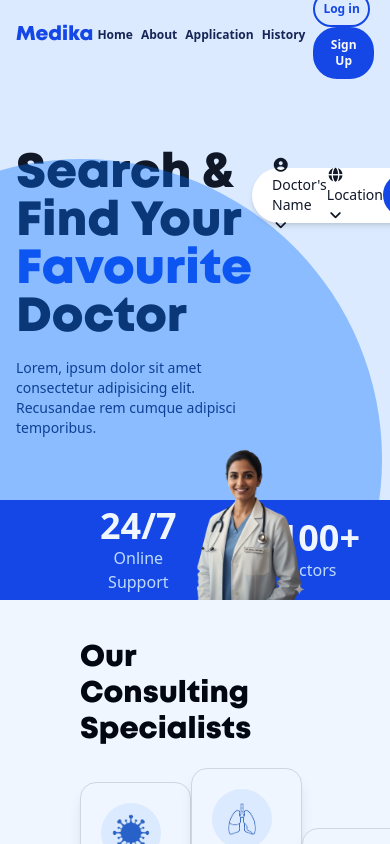
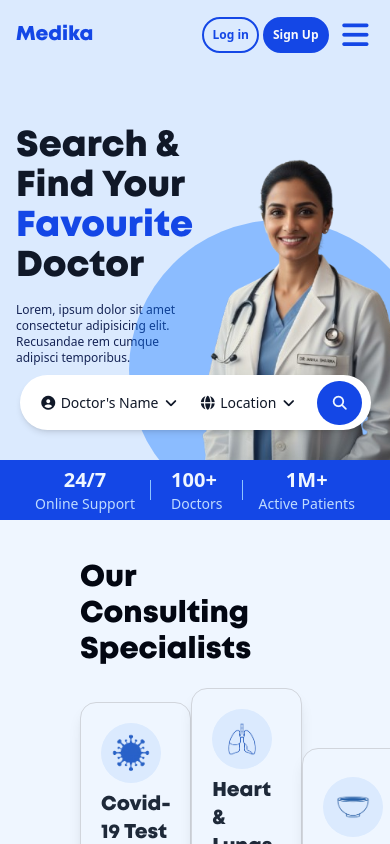
Before and after one commit to zimcodes1/MEDIKA, a React (Vite) app in the folder medika/: page / in a window 390 px wide. Shown: the top 844 px of the page. Built offline with nearby package versions, Linux system fonts and the light colour scheme.

Commit message:
Added responsiveness for the header and hero sections (Though no mobile navbar)

```diff
--- a/medika/src/components/Hero.tsx
+++ b/medika/src/components/Hero.tsx
@@ -2,25 +2,25 @@ import ButBar from "./micros/ButBar";
 
 const Hero = ()=>{
     return(
-        <div className='w-full h-[530px] bg-blue-100 flex px-20 max-sm:px-4 relative overflow-hidden flex-wrap'>
-        <div className='flex w-[50%] h-full flex-col py-20 flex-wrap'>
-          <h1 className='font-[Mont] text-5xl text-gray-900'>Search & Find Your <b className='text-blue-700'>Favourite</b> Doctor</h1>
-          <p className='text-sm text-blue-950 font-sans mt-4'>Lorem, ipsum dolor sit amet consectetur adipisicing elit. Recusandae rem cumque adipisci temporibus.</p>
+        <div className='w-full h-[530px] max-sm:h-[450px] bg-blue-100 flex px-20 max-sm:px-4 relative overflow-hidden flex-wrap'>
+        <div className='flex w-[50%] h-full flex-col py-20 flex-wrap max-sm:py-14'>
+          <h1 className='font-[Mont] text-5xl text-gray-900 max-sm:text-4xl'>Search & Find Your <b className='text-blue-700'>Favourite</b> Doctor</h1>
+          <p className='text-sm text-blue-950 font-sans mt-4 max-sm:text-xs'>Lorem, ipsum dolor sit amet consectetur adipisicing elit. Recusandae rem cumque adipisci temporibus.</p>
 
-          <div className='flex w-full h-[55px] rounded-4xl bg-white shadow-md mt-[10%] justify-between pl-5 pr-2 items-center text-sm text-gray-900'>
+          <div className='flex w-full h-[55px] rounded-4xl bg-white shadow-md mt-[10%] justify-between pl-5 pr-2 items-center text-sm text-gray-900 max-sm:absolute max-sm:bottom-[20%] max-sm:w-[90%] max-sm:left-[5%] max-sm:z-50'>
             <span className='cursor-pointer'>
               <p><i className="fa fa-user-circle"></i> Doctor's Name <i className="fa fa-angle-down"></i></p>
             </span>
             <span className='cursor-pointer'>
               <p><i className="fa fa-globe"></i> Location <i className="fa fa-angle-down"></i></p>
             </span>
-            <span className='cursor-pointer py-3 px-3.5 bg-blue-700 rounded-full text-blue-50 hover:bg-blue-300'>
+            <span className='cursor-pointer py-3 px-3.5 bg-blue-700 rounded-full text-blue-50 hover:bg-blue-300 hover:text-gray-900'>
               <i className="fa fa-search"></i>
             </span>
           </div>
         </div>
-        <img className='w-[50%] h-auto absolute right-20 z-10 bottom-0' src="/images/doctor.png" alt="Doctor" />
-        <div className='w-[600px] h-[600px] absolute bg-[#006eff5e] rounded-full right-2 bottom-[-30%]'>
+        <img className='w-[50%] h-auto absolute right-20 z-10 bottom-0 max-sm:bottom-[60px] max-sm:w-[500px] max-sm:right-[-10%]' src="/images/doctor.png" alt="Doctor" />
+        <div className='w-[600px] h-[600px] max-sm:h-[300px] max-sm:w-[300px] absolute bg-[#006eff5e] rounded-full right-2 bottom-[-30%] max-sm:bottom-0 max-sm:right-[-10%]'>
 
         </div>
         <ButBar></ButBar>
--- a/medika/src/components/TopBar.tsx
+++ b/medika/src/components/TopBar.tsx
@@ -4,15 +4,16 @@ const TopBar = ()=>{
     return(
         <div className='sticky top-0 bg-blue-100 h-[70px] w-full flex justify-between items-center px-20 max-sm:px-4 z-50'>
           <span><h3 className='max-sm:text-xl text-2xl font-bold font-[Mont] text-blue-700'>Medika</h3></span>
-          <span className='flex'>
-            <a href="#" className='max-sm:mx-1 max-sm:text-xs text-blue-950 font-semibold mx-2 hover:border-b-2 hover:border-blue-700 hover:text-blue-700 transition duration-600'>Home</a>
-            <a href="#" className='max-sm:mx-1 max-sm:text-xs text-blue-950 font-semibold mx-2 hover:border-b-2 hover:border-blue-700 hover:text-blue-700 transition duration-600'>About</a>
-            <a href="#" className='max-sm:mx-1 max-sm:text-xs text-blue-950 font-semibold mx-2 hover:border-b-2 hover:border-blue-700 hover:text-blue-700 transition duration-600'>Application</a>
-            <a href="#" className='max-sm:mx-1 max-sm:text-xs text-blue-950 font-semibold mx-2 hover:border-b-2 hover:border-blue-700 hover:text-blue-700 transition duration-600'>History</a>
+          <span className='flex max-sm:hidden'>
+            <a href="#" className=' text-blue-950 font-semibold mx-2 hover:border-b-2 hover:border-blue-700 hover:text-blue-700 transition duration-600'>Home</a>
+            <a href="#" className=' text-blue-950 font-semibold mx-2 hover:border-b-2 hover:border-blue-700 hover:text-blue-700 transition duration-600'>About</a>
+            <a href="#" className=' text-blue-950 font-semibold mx-2 hover:border-b-2 hover:border-blue-700 hover:text-blue-700 transition duration-600'>Application</a>
+            <a href="#" className=' text-blue-950 font-semibold mx-2 hover:border-b-2 hover:border-blue-700 hover:text-blue-700 transition duration-600'>History</a>
           </span>
-          <span className=''>
+          <span className='flex justify-center items-center'>
             <button className='max-sm:text-xs max-sm:px-2 max-sm:mx-0 max-sm:ml-1 transition-all duration-700 mx-2 px-6 py-2 border-2 border-blue-700 rounded-3xl text-blue-700 font-semibold hover:text-gray-50 hover:bg-blue-700'>Log in</button>
             <button className='max-sm:text-xs max-sm:px-2 max-sm:mx-0 max-sm:ml-1 transition-all duration-700 mx-2 px-6 py-2 bg-blue-700 rounded-3xl text-gray-50 font-semibold hover:bg-transparent border-2 border-blue-700 hover:text-blue-700'>Sign Up</button>
+            <i className="fa fa-bars text-3xl ml-2 text-blue-700 cursor-pointer"></i>
           </span>
         </div>
     )
--- a/medika/src/components/micros/ButBar.tsx
+++ b/medika/src/components/micros/ButBar.tsx
@@ -1,22 +1,22 @@
 
 const ButBar = ()=>{
     return(
-        <div className="w-full absolute bottom-0 h-[100px] bg-blue-700 flex left-0 py-5 px-20">
-            <div className="w-[60%] h-full flex">
-                <span className="flex h-full flex-col justify-center text-center mx-5">
-                    <h2 className="text-4xl font-bold text-blue-50">24/7</h2>
-                    <p className="text-blue-200">Online Support</p>
+        <div className="w-full absolute bottom-0 h-[100px] max-sm:h-[60px] bg-blue-700 flex left-0 py-5 px-20 max-sm:px-5">
+            <div className="flex w-[60%] max-sm:w-full max-sm:justify-evenly max-sm:items-center h-full">
+                <span className="flex h-full flex-col justify-center text-center mx-5 max-sm:mx-0">
+                    <h2 className="text-4xl font-bold text-blue-50 max-sm:text-xl">24/7</h2>
+                    <p className="text-blue-200 max-sm:text-sm">Online Support</p>
                 </span>
-                <span className="flex h-full flex-col justify-center border-x border-blue-300 px-10 mx-10">
-                    <h2 className="text-4xl font-bold text-blue-50">100+</h2>
-                    <p className="text-blue-200">Doctors</p>
+                <span className="flex h-full flex-col justify-center border-x border-blue-300 px-10 max-sm:px-5 mx-10 max-sm:mx-0">
+                    <h2 className="text-4xl font-bold text-blue-50 max-sm:text-xl">100+</h2>
+                    <p className="text-blue-200 max-sm:text-sm">Doctors</p>
                 </span>
-                <span className="flex h-full flex-col justify-center text-center mx-5">
-                    <h2 className="text-4xl font-bold text-blue-50">1M+</h2>
-                    <p className="text-blue-200">Active Patients</p>
+                <span className="flex h-full flex-col justify-center text-center mx-5 max-sm:mx-0">
+                    <h2 className="text-4xl font-bold text-blue-50 max-sm:text-xl">1M+</h2>
+                    <p className="text-blue-200 max-sm:text-sm">Active Patients</p>
                 </span>
             </div>
-            <div className="w-[40%] h-full"></div>
+            <div className="w-[40%] max-sm:hidden h-full"></div>
         </div>
     )
 }
```
